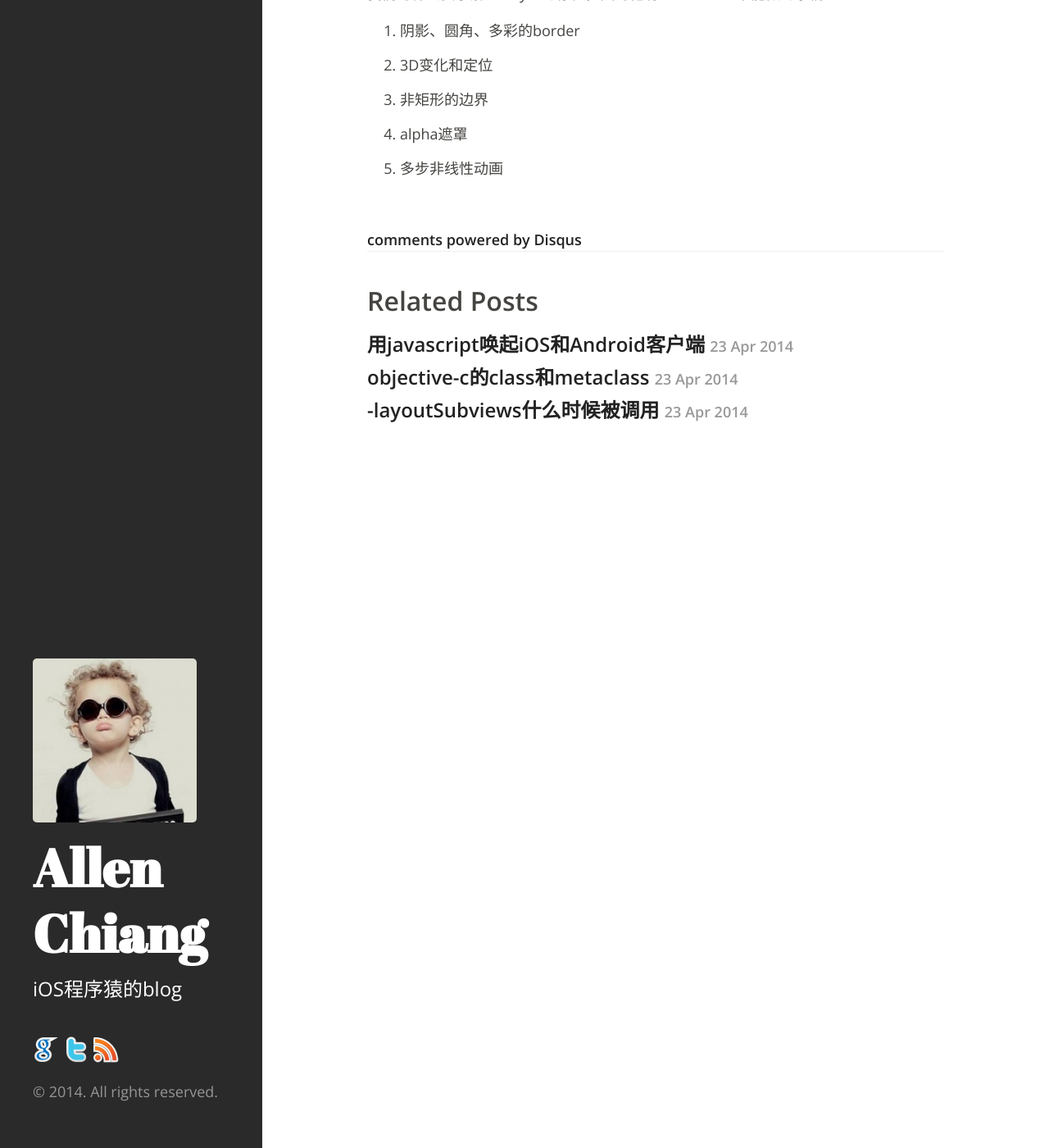
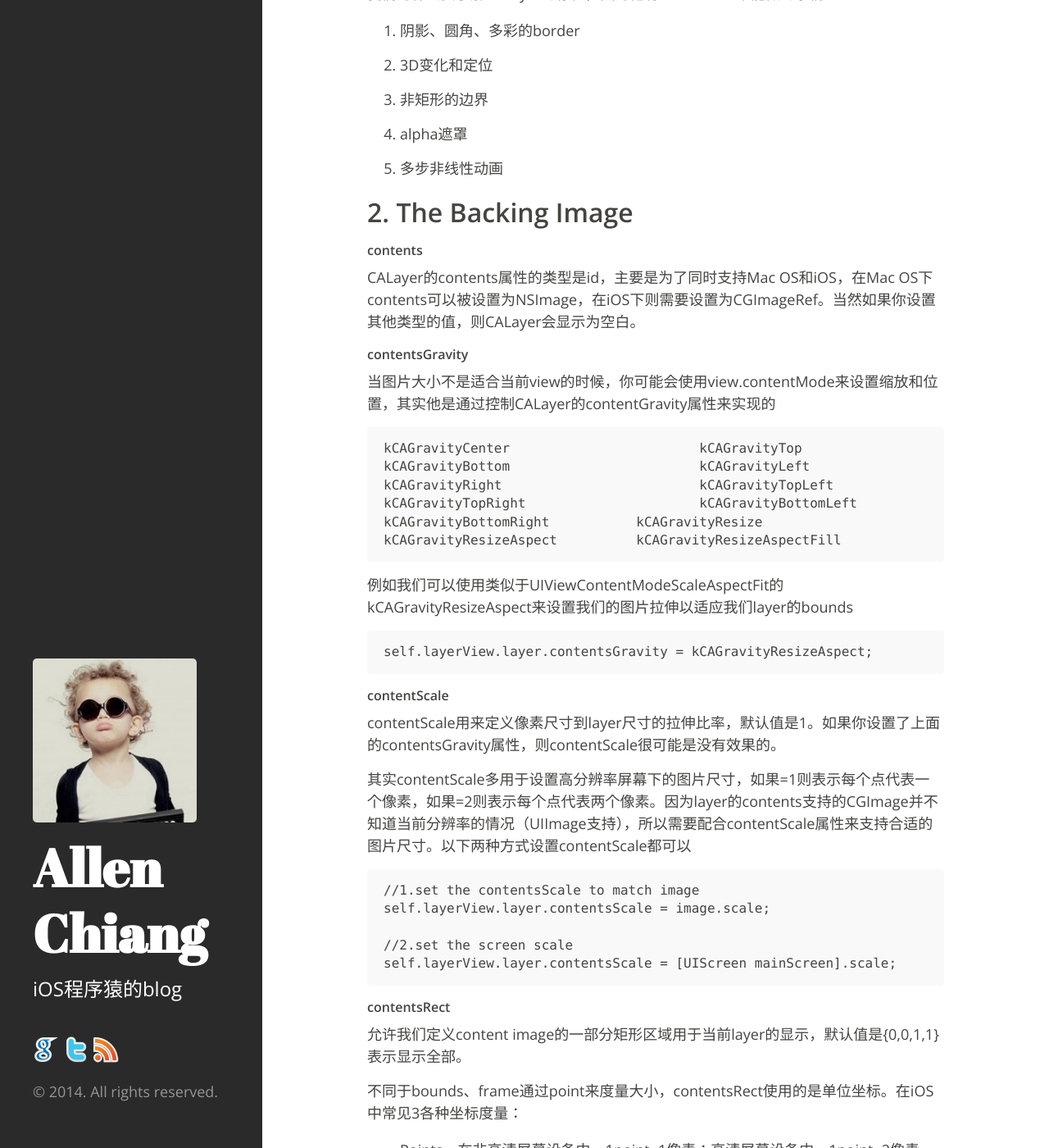
Before and after one commit to allenzerg001/AllenChiangBlog, a Jekyll site: the page built from _posts/2014-05-04-ios.core.animation笔记.md, in a window 1280 px wide and 1400 px high, scrolled down 974 px. Shown: the whole window at 82% size. Built offline with Jekyll 4.4.1, drawn with Linux system fonts in a browser that asks for light colours; Markdown is read by kramdown in place of the engine named in the settings; comment, search, counter and statistics services are not loaded; some of the changed text lies outside the part shown.

Commit message:
chept 2 not finish

```diff
--- a/_posts/2014-05-04-ios.core.animation笔记.md
+++ b/_posts/2014-05-04-ios.core.animation笔记.md
@@ -13,7 +13,7 @@ Core Animation并不只是包含动画，其实动画只是他的一部分，更
 在iOS中，所有的view都继承自UIView。UIView可以控制用户事件并且支持Core Graphic绘图，仿射变换（例如旋转和拉伸），以及简单的动画比如滑动和渐隐。
 同时你可能已经发现了UIView并不是他自己处理了这一切，其实绘图，布局和动画都是由CALayer来控制的。
 
-##### CALayer
+#### CALayer
 
 CALayer和UIView非常类似，最主要去区别就是CALayer不处理用户交互行为，也就是说CALayer并不能感知[responder chain](https://developer.apple.com/library/iOs/documentation/EventHandling/Conceptual/EventHandlingiPhoneOS/event_delivery_responder_chain/event_delivery_responder_chain.html)的存在所以他不能响应用户交互的事件，但他也用于对交互行为触发位置的落点判断。
 
@@ -28,3 +28,52 @@ CALayer和UIView非常类似，最主要去区别就是CALayer不处理用户交
 4. alpha遮罩
 
 5. 多步非线性动画
+
+## 2. The Backing Image
+
+#### contents
+
+CALayer的contents属性的类型是id，主要是为了同时支持Mac OS和iOS，在Mac OS下contents可以被设置为NSImage，在iOS下则需要设置为CGImageRef。当然如果你设置其他类型的值，则CALayer会显示为空白。
+
+#### contentsGravity
+
+当图片大小不是适合当前view的时候，你可能会使用view.contentMode来设置缩放和位置，其实他是通过控制CALayer的contentGravity属性来实现的
+
+	kCAGravityCenter 			kCAGravityTop
+	kCAGravityBottom 			kCAGravityLeft
+	kCAGravityRight 			kCAGravityTopLeft
+	kCAGravityTopRight 			kCAGravityBottomLeft
+	kCAGravityBottomRight 		kCAGravityResize
+	kCAGravityResizeAspect 		kCAGravityResizeAspectFill
+
+例如我们可以使用类似于UIViewContentModeScaleAspectFit的kCAGravityResizeAspect来设置我们的图片拉伸以适应我们layer的bounds
+
+	self.layerView.layer.contentsGravity = kCAGravityResizeAspect;
+
+#### contentScale
+
+contentScale用来定义像素尺寸到layer尺寸的拉伸比率，默认值是1。如果你设置了上面的contentsGravity属性，则contentScale很可能是没有效果的。
+
+其实contentScale多用于设置高分辨率屏幕下的图片尺寸，如果=1则表示每个点代表一个像素，如果=2则表示每个点代表两个像素。因为layer的contents支持的CGImage并不知道当前分辨率的情况（UIImage支持），所以需要配合contentScale属性来支持合适的图片尺寸。以下两种方式设置contentScale都可以
+
+	//1.set the contentsScale to match image
+	self.layerView.layer.contentsScale = image.scale;
+
+	//2.set the screen scale
+	self.layerView.layer.contentsScale = [UIScreen mainScreen].scale;
+
+#### contentsRect
+
+允许我们定义content image的一部分矩形区域用于当前layer的显示，默认值是{0,0,1,1}表示显示全部。
+
+不同于bounds、frame通过point来度量大小，contentsRect使用的是单位坐标。在iOS中常见3各种坐标度量：
+
+* Points -- 在非高清屏幕设备中，1point=1像素；高清屏幕设备中，1point=2像素。iOS用这种坐标来统一高清和非高清的设备坐标尺寸。
+
+* Pixels -- CGImage使用Pixels坐标，所以要主要CGImage不适应高清屏幕显示。
+
+* Unit -- 这种坐标更方便的用于指定相对大小，多用于OpenGL和Core Animation。
+
+举例如{0,0,0.5,0.5}表示只显示contents的左上角四分之一,{0.5,0,0.5,0.5}表示只显示contents的右上角的四分之一，其他同理可得。
+
+#### contentsCenter
```
